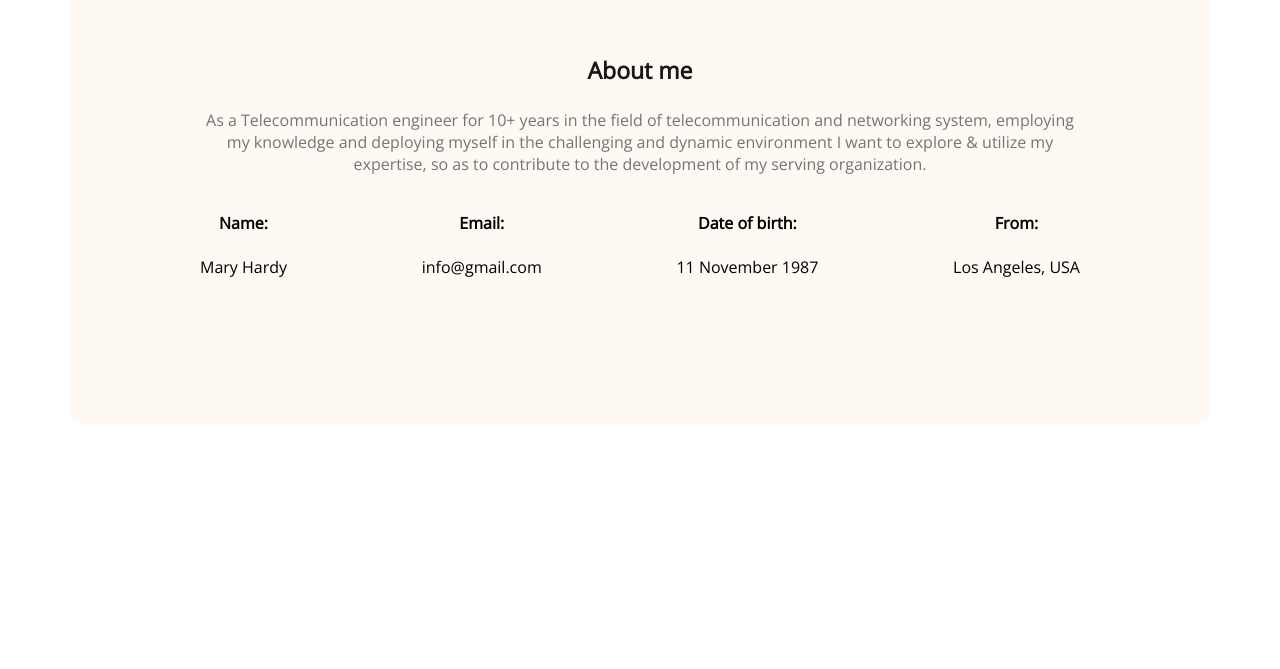
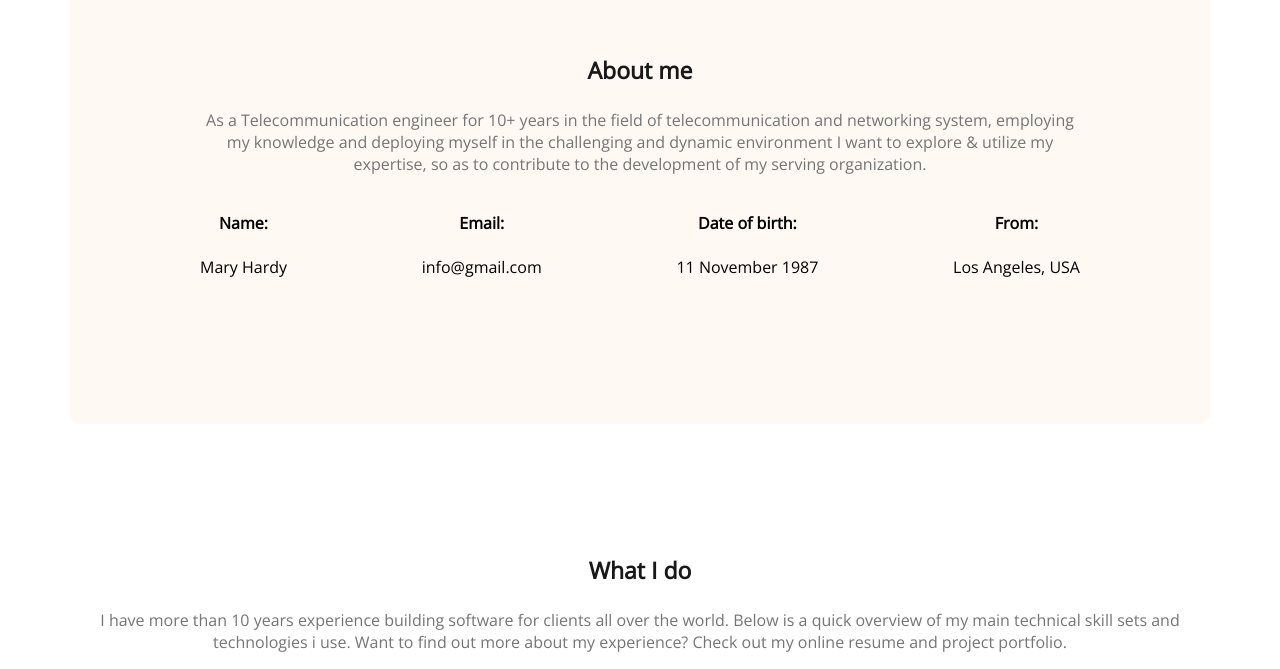
Before and after one commit to rakibete/webdeveloper-portfolio, a plain HTML site: page index.html in a window 1280 px wide. Shown: the part 752-1421 px from the top of the page. Before the commit the page ends 1306 px from the top, so only its background shows below. Drawn offline with nearby package versions, Linux system fonts and the light colour scheme.

Commit message:
what description added

```diff
--- a/index.html
+++ b/index.html
@@ -53,6 +53,10 @@
             </div>
         </div>
     </section>
+    <section class="what">
+        <h3 class="section-title">What I do</h3>
+        <p class="section-description">I have more than 10 years experience building software for clients all over the world. Below is a quick overview of my main technical skill sets and technologies i use. Want to find out more about my experience? Check out my online resume and project portfolio.</p>
+    </section>
 </main>
 </body>
 </html>
--- a/styles/porfolio.css
+++ b/styles/porfolio.css
@@ -121,3 +121,7 @@ main{
 .about-info{
     text-align: center;
 }
+
+#what-i-do-description{
+    padding: 30px 150px;
+}
```
